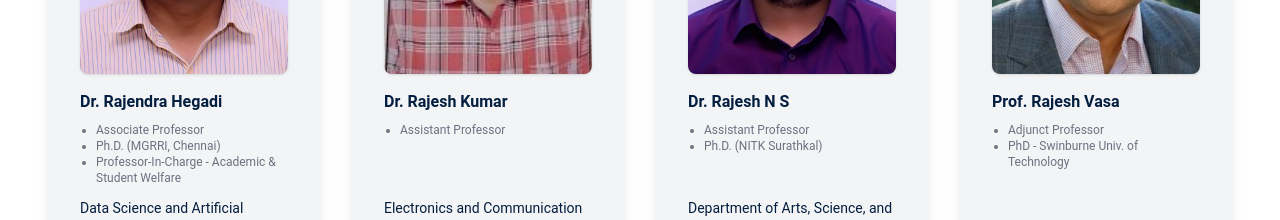
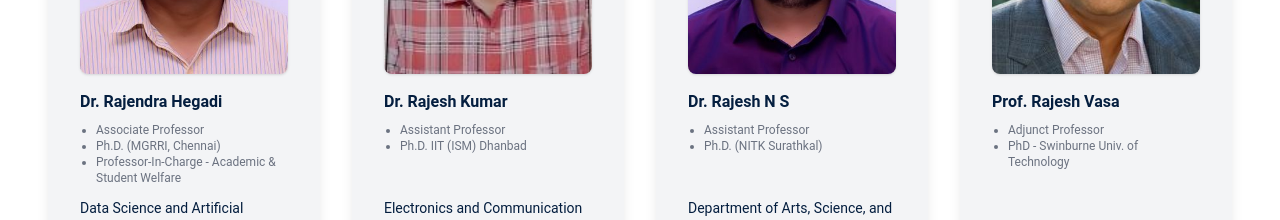
Before and after one commit to Velocity-IIITDWD/iiitdwd.ac.in, a Next.js app: page /faculty in a window 1280 px wide. Shown: the part 4980-5200 px from the top of the page. Built offline with nearby package versions, Linux system fonts and the light colour scheme.

Commit message:
data(faculty): Add PhD for Dr. Rajesh Kumar

```diff
--- a/data/faculty_profile.ts
+++ b/data/faculty_profile.ts
@@ -1329,7 +1329,7 @@ let ProfileProps: ProfileProp[] = [
       },
       card: {
         photo: '/images/RajeshKumar.jpg',
-        PhD:'',
+        PhD:'Ph.D. IIT (ISM) Dhanbad',
         designation: 'Assistant Professor',
         department: 'Electronics and Communication Engineering',
         mail_id: 'rajeshk@iiitdwd.ac.in',
```
